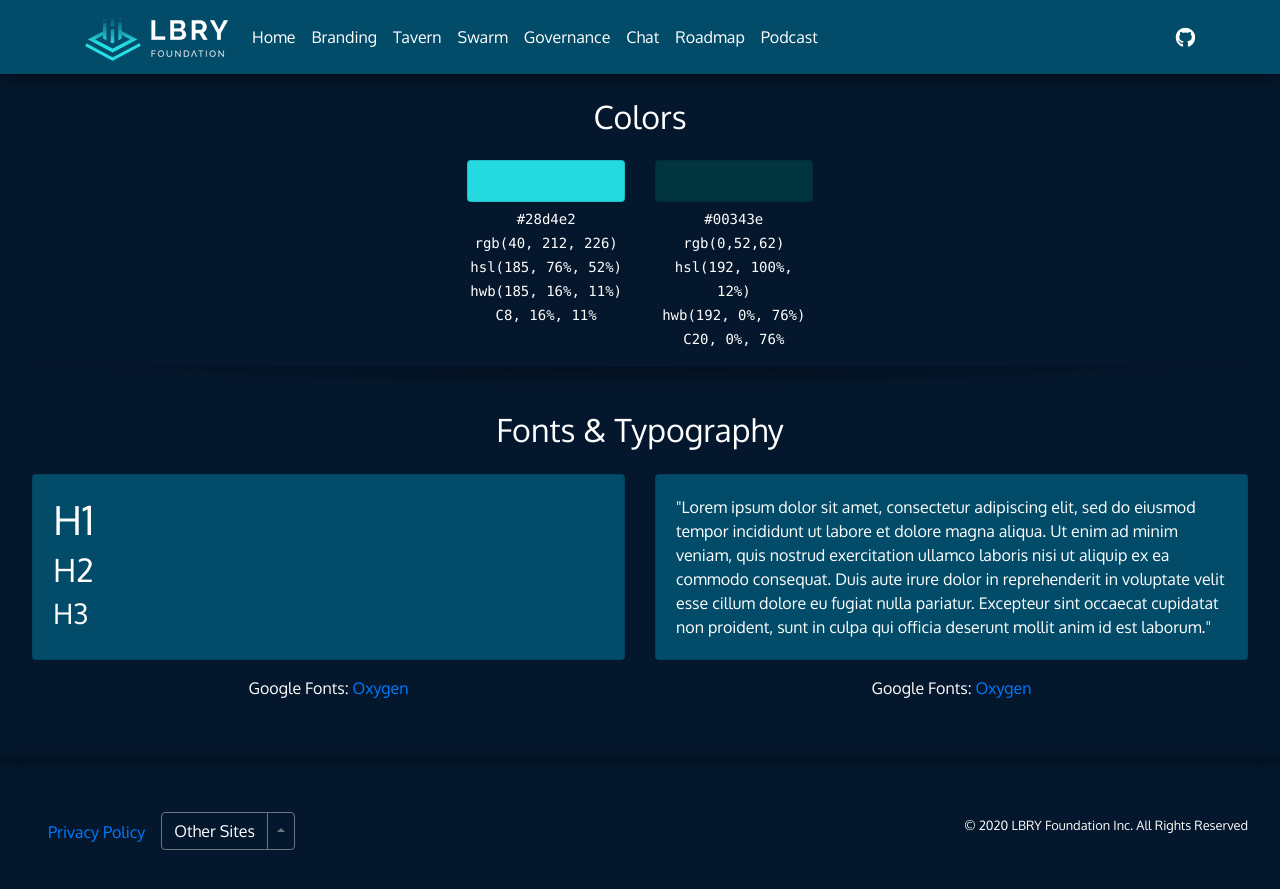
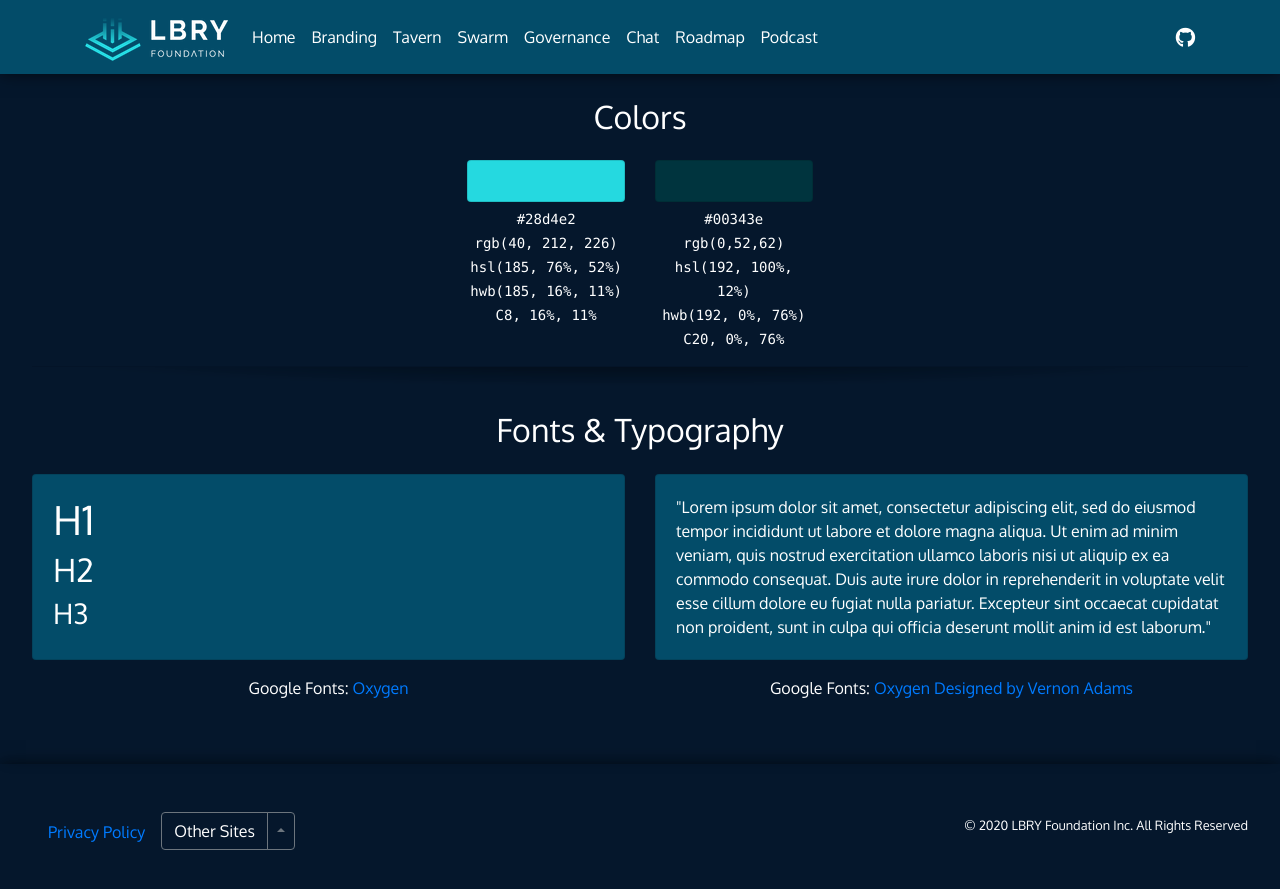
Before and after one commit to LBRYFoundation/lbryorg, a Jekyll site: the page built from pages/branding.html, in a window 1280 px wide and 900 px high, scrolled down 1085 px. Shown: the top 889 px of the window. Built offline with Jekyll 4.4.1, drawn with Linux system fonts in a browser that asks for light colours.

Commit message:
updated the branding page

```diff
--- a/pages/branding.html
+++ b/pages/branding.html
@@ -76,7 +76,7 @@
                     non proident, sunt in culpa qui officia deserunt mollit anim id est laborum."
                 </div>
               </div>
-              <p class="text-center">Google Fonts: <a href="https://fonts.google.com/specimen/Oxygen" target="_blank">Oxygen</a></p>
+              <p class="text-center">Google Fonts: <a href="https://fonts.google.com/specimen/Oxygen" target="_blank">Oxygen Designed by Vernon Adams</a></p>
             </div>
           </div>
           <!--/fonts-->
```
